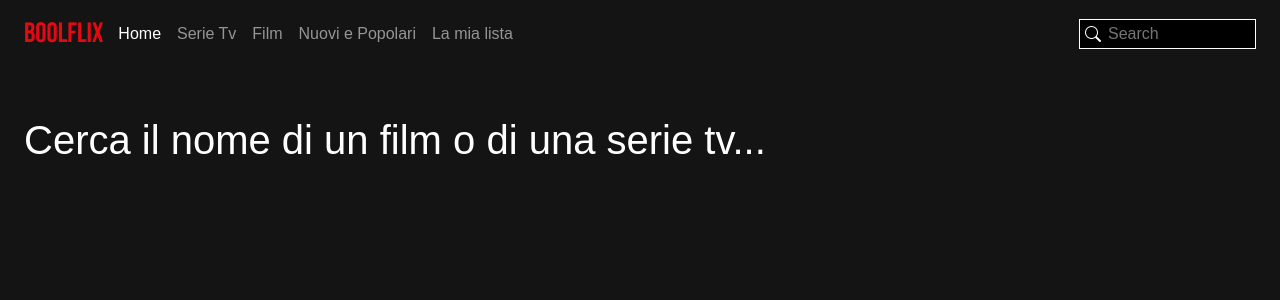
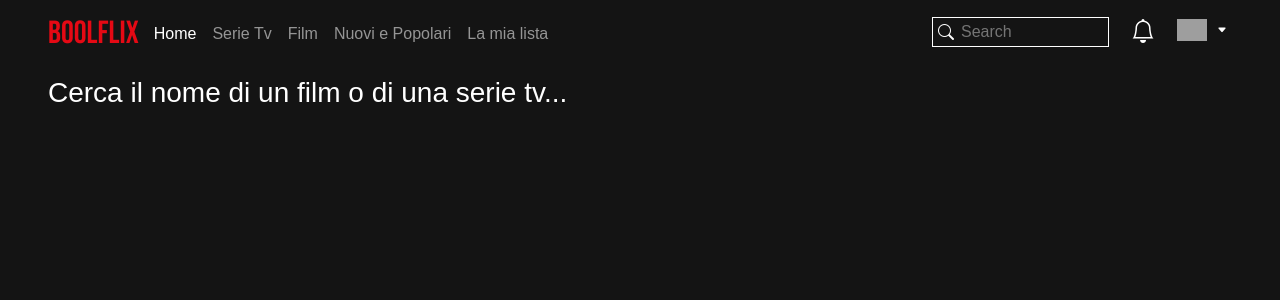
Before and after one commit to xJustFox/vite-boolflix, a Vue app: page / in a window 1280 px wide. Shown: the top 300 px of the page. Built offline with nearby package versions, Linux system fonts and the light colour scheme; grey boxes are pictures that could not be loaded; a web font is replaced by a local one.

Commit message:
[Upgrade] Added bell icon and profile icon in navbar

```diff
--- a/src/components/AppHeader.vue
+++ b/src/components/AppHeader.vue
@@ -13,35 +13,39 @@ export default {
 </script>
 
 <template lang="">
-    <header class="px-4 py-1">
+    <header class="px-5 py-1">
 
         <nav class="navbar navbar-expand-lg" data-bs-theme="dark">
 
             <div class="container-fluid p-0">
+
+                <!-- Left Contents -->
                 <div class="d-flex align-items-center">
-                    <a class=" text-decoration-none  logoTitle fs-3" href="#">BOOLFLIX</a>
+                    <a class=" text-decoration-none  logoTitle fs-2" href="#">BOOLFLIX</a>
 
                     <div class="d-block d-lg-none">
                         <ul class="navbar-nav me-auto mb-lg-0">
                             <li class="nav-item dropdown">
-                                <a class="nav-link dropdown-toggle p-0 " href="#" role="button" data-bs-toggle="dropdown" aria-expanded="false">
-                                  Dropdown
+                                <a class="nav-link dropdown-toggle px-1 text-white" href="#" role="button" data-bs-toggle="dropdown" aria-expanded="false">
+                                  Sfoglia
                                 </a>
-                                <ul class="dropdown-menu">
-                                  <li><a class="dropdown-item" href="#">Action</a></li>
-                                  <li><a class="dropdown-item" href="#">Another action</a></li>
-                                  <li><hr class="dropdown-divider"></li>
-                                  <li><a class="dropdown-item" href="#">Something else here</a></li>
+                                <ul class="dropdown-menu position-absolute my-drop">
+                                  <li><a class="dropdown-item" href="" >Home</a></li>
+                                  <li><a class="dropdown-item" href="#">Serie Tv</a></li>
+                                  <li><a class="dropdown-item" href="#">Film</a></li>
+                                  <li><a class="dropdown-item" href="#">Nuovi e Popolari</a></li>
+                                  <li><a class="dropdown-item" href="#">La mia lista</a></li>
                                 </ul>
                             </li>
                         </ul>
                     </div>
                 </div>
 
+                <!-- Middle Contents -->
                 <div class="collapse navbar-collapse" id="navbarSupportedContent">
                     <ul class="navbar-nav me-auto mb-2 mb-lg-0">
                         <li class="nav-item">
-                            <a class="nav-link active" aria-current="page" href="#">Home</a>
+                            <a class="nav-link active" aria-current="page" href="">Home</a>
                         </li>
                         <li class="nav-item">
                             <a class="nav-link" href="#">Serie Tv</a>
@@ -58,9 +62,52 @@ export default {
                     </ul>
                 </div>
 
+                <!-- Right Contents -->
                 <div class="d-flex" role="search">
-                    <button class="my-btn" @click="$emit('button_search')"><i class="bi bi-search"></i></button>
-                    <input class=" my-input" type="text" placeholder="Search" v-model="store.searchText">
+                    <ul class=" list-unstyled m-0 d-flex">
+                        <li class="d-flex">
+                            <button class="my-btn" @click="$emit('button_search')"><i class="bi bi-search"></i></button>
+                            <input class=" my-input" type="text" placeholder="Search" v-model="store.searchText">
+                        </li>
+                        <li>
+                            <button type="button" class="my-bell mx-3" data-bs-toggle="dropdown" aria-expanded="false">
+                                <i class="bi bi-bell"></i>
+                            </button>
+                            <ul class="dropdown-menu dropdown-menu-end my-drop">
+                                <li><button class="dropdown-item" type="button">Action</button></li>
+                                <li><button class="dropdown-item" type="button">Another action</button></li>
+                                <li><button class="dropdown-item" type="button">Something else here</button></li>
+                            </ul>
+                        </li>
+                        <li>
+                            <div class="text-white my-pointer" data-bs-toggle="dropdown" aria-expanded="false">
+                                <img class="userImg" src="https://i.pinimg.com/originals/d7/19/6a/d7196adc7c4f353d52235c5e6ed12e65.jpg" alt="">
+                                <i class="bi bi-caret-down-fill text-white"></i>
+                            </div>
+
+                            <ul class="dropdown-menu dropdown-menu-end my-drop">
+                                <li><button class="dropdown-item" type="button">
+                                    <img class="userImg" src="https://i.pinimg.com/564x/1b/a2/e6/1ba2e6d1d4874546c70c91f1024e17fb.jpg" alt="">
+                                    Profilo 1
+                                </button></li>
+                                <li><button class="dropdown-item" type="button">
+                                    <img class="userImg" src="https://i.pinimg.com/564x/b4/0b/51/b40b51418293936a6e0ad09ffa229cb7.jpg" alt="">
+                                    Profilo 2
+                                </button></li>
+                                <li><button class="dropdown-item" type="button">
+                                    <img class="userImg" src="https://i.pinimg.com/564x/32/3e/cc/323ecca68b7105d23184e783b86b0c5a.jpg" alt="">
+                                    Profilo 3
+                                </button></li>
+                                <li><button class="dropdown-item" type="button">
+                                    <img class="userImg" src="https://i.pinimg.com/564x/61/54/76/61547625e01d8daf941aae3ffb37f653.jpg" alt="">
+                                    Profilo 4
+                                </button></li>
+                                <li><hr class="dropdown-divider"></li>
+                                <li><button class="dropdown-item" type="button">Esci da Boolflix</button></li>
+                            </ul>
+                        </li>
+                    </ul>
+
                 </div>
             </div>
         </nav>
@@ -68,6 +115,12 @@ export default {
 </template>
 
 <style lang="scss" scoped>
+.userImg{
+    width: 30px
+}
+.my-drop{
+    background-color: rgba(0, 0, 0, 0.88);
+}
 .my-btn{
     padding: 3px 5px;
     border: 1px solid white;
@@ -82,8 +135,14 @@ export default {
 .my-btn,
 .my-input{
     height: 30px;
-    background-color: black;
+    background-color: rgb(20, 20, 20);
 }
+
+.my-bell{
+    border: 0;
+    background: transparent;
+}
+
 .my-input:focus {
     outline: none;
 }
@@ -91,5 +150,15 @@ export default {
     vertical-align: top;
     padding: 3px 0;
 }
-
+.bi-bell::before {
+    position: relative;
+    bottom: 3px;
+    padding: 4px 0;
+    font-size: x-large;
+}
+.bi-caret-down-fill::before {
+    padding: 5px;
+    padding-left: 10px;
+    font-size: x-small;
+  }
 </style>
--- a/src/components/AppMain.vue
+++ b/src/components/AppMain.vue
@@ -19,22 +19,35 @@ export default {
 </script>
 
 <template lang="">
-    <main class="py-5">
-        <div class="container-fluid px-4 ">
-            <div v-show="store.flagSearch"><h1 class="text-white m-0">
-                Cerca il nome di un film o di una serie tv...</h1></div>
+    <main class="py-2">
+        <div class="container-fluid p-0 ">
+            <div class="px-5" v-show="store.flagSearch">
+                <h3 class="text-white m-0">Cerca il nome di un film o di una serie tv...</h3>
+            </div>
+
             <div v-if="!store.flagSearch">
-                <div class="my-row flex-wrap">
-                    <div class="col-12">
-                        <h1 v-if="store.moviesSearch.length > 0" class="text-white m-0">Film</h1>
-                        <h1 v-else class="text-white m-0">Nessun film trovato...</h1>
+
+                <div  class="px-5">
+                    <div v-if="store.moviesSearch.length > 0" class="my-default">
+                        <h3  class="text-white m-0">Film<i class="bi bi-arrow-right text-white px-2"></i></h3>
                     </div>
+                    <h3 v-else class="text-white m-0">Nessun film trovato...</h3>
+                </div>
+
+                <!-- Films -->
+                <div class="my-row px-5">
                     <AppSingleMovie v-for="(obj, index) in store.moviesSearch" :key="index" :movie="obj"/>
+                </div>
 
-                    <div class="col-12 mt-5 ">
-                        <h1 v-if="store.moviesSearch.length > 0" class="text-white m-0">Serie Tv</h1>
-                        <h1 v-else class="text-white m-0">Nessuna serie tv trovata...</h1>
+                <div class="mt-5 px-5">
+                    <div v-if="store.tvSearch.length > 0" class="my-default"  >
+                        <h3 class="text-white m-0">Serie Tv<i class="bi bi-arrow-right text-white px-2"></i></h3>
                     </div>
+                    <h3 v-else class="text-white m-0">Nessuna serie tv trovata...</h3>
+                </div>
+
+                <!-- Tv Series -->
+                <div class="my-row px-5">
                     <AppSingleTv v-for="(obj, index) in store.tvSearch" :key="index" :tv="obj"/>
                 </div>
             </div>
@@ -43,5 +56,8 @@ export default {
 </template>
 
 <style lang="scss" scoped>
+.bi-arrow-right::before {
+    font-size: x-large;
+  }
 
 </style>
--- a/src/store.js
+++ b/src/store.js
@@ -56,5 +56,5 @@ export const store = reactive({
     // Funzione che restituisce l'immagine
     getImg(path) {
         return `${this.apiImg}${path}`
-    }
+    },
 })
--- a/src/style/generals.scss
+++ b/src/style/generals.scss
@@ -38,12 +38,11 @@ body{
 
         .my-row{
             display: flex;
-            // gap: 15px 10px;
+            overflow-y: scroll;
 
             .my-col{
                 height: clamp(200px, 400px, 600px);
                 padding: 5px;
-                // width: calc(100% / 6 - 10px);
 
                 &:hover > .my-card{
                     cursor: pointer;
@@ -83,6 +82,13 @@ body{
                 }
             }
         }
-
     }
 }
+
+.my-pointer{
+    cursor: pointer;
+}
+
+.my-default{
+    cursor: default;
+}
```
